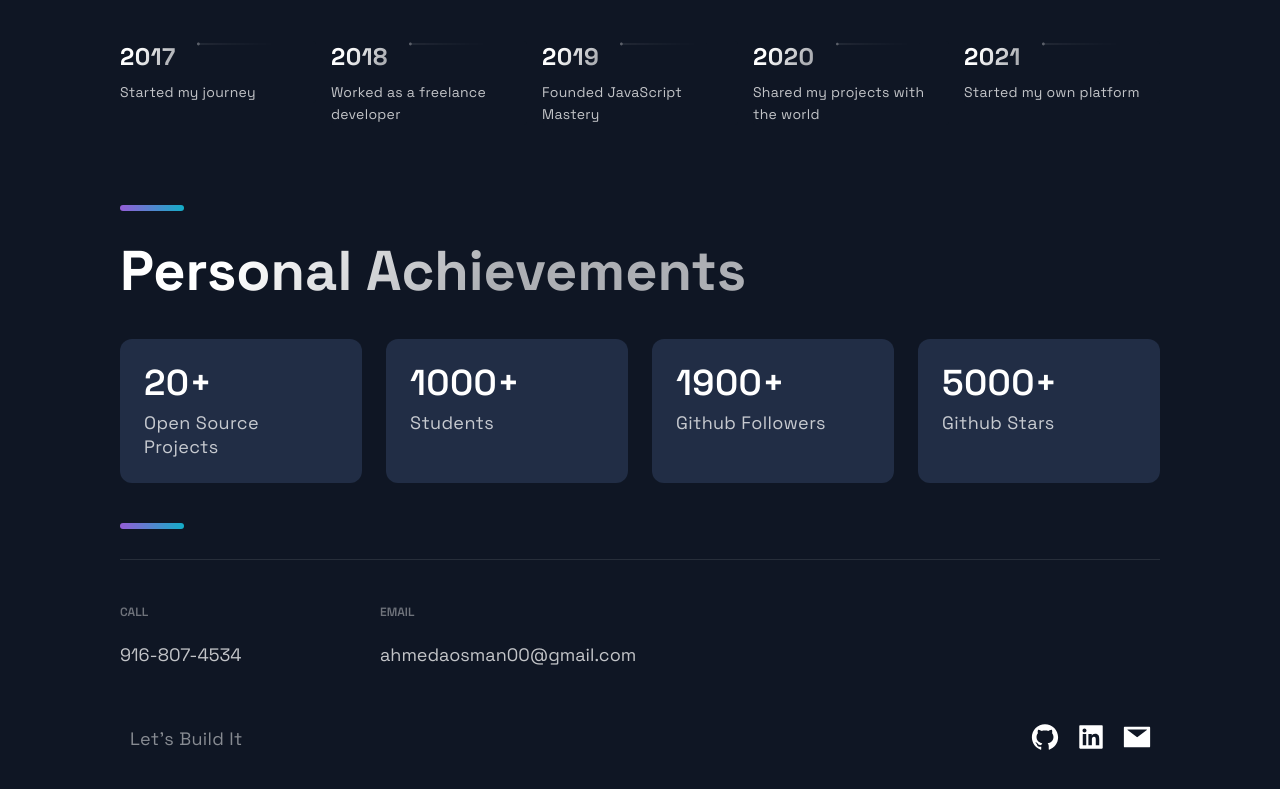
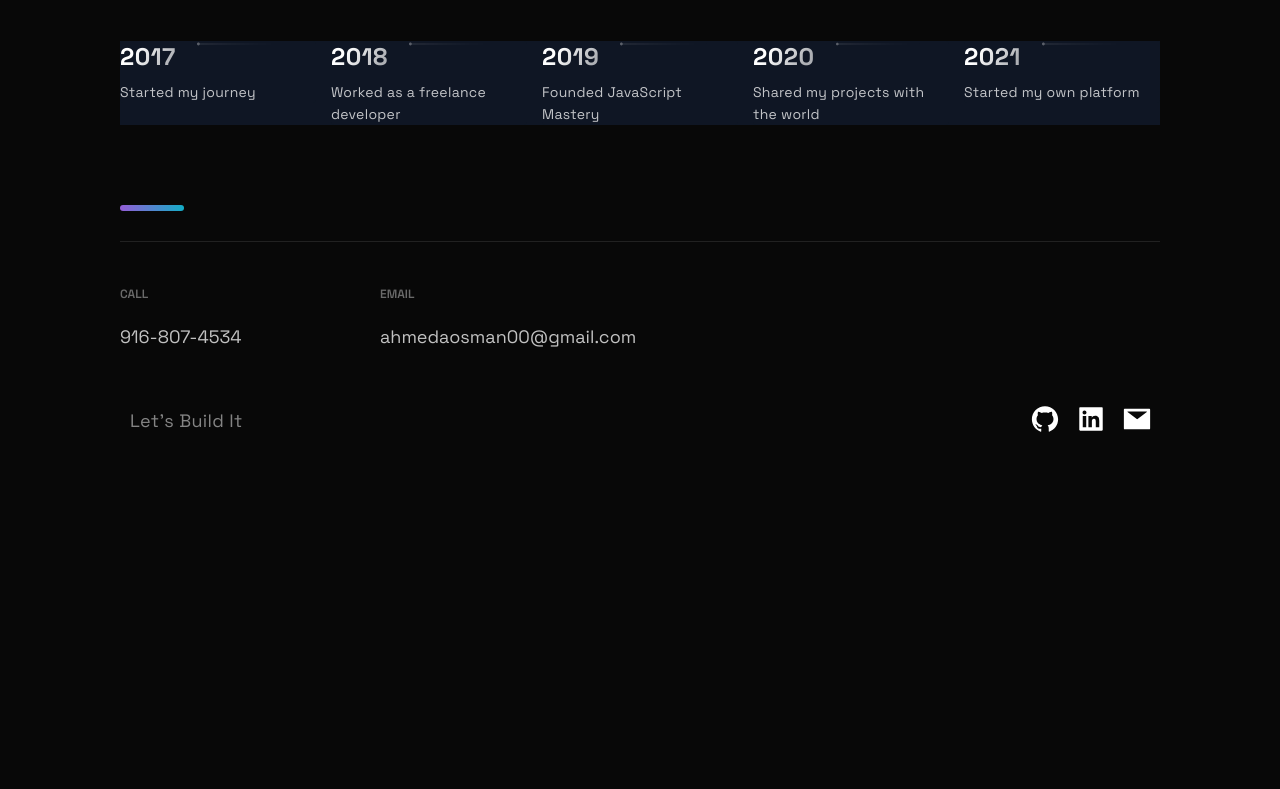
Before and after one commit to ahmedosmandev/Portfolio, a Next.js app: page / in a window 1280 px wide. Shown: the part 3259-4048 px from the top of the page. After the commit the page ends 3756 px from the top, so only its background shows below. Built offline with nearby package versions, Linux system fonts and the light colour scheme.

Commit message:
minor cleanups

```diff
--- a/src/components/Acomplishments/Acomplishments.js
+++ /dev/null
@@ -1,28 +0,0 @@
-import React from 'react';
-
-import { Section, SectionDivider, SectionTitle } from '../../styles/GlobalComponents';
-import { Box, Boxes, BoxNum, BoxText } from './AcomplishmentsStyles';
-
-const data = [
-  { number: 20, text: 'Open Source Projects'},
-  { number: 1000, text: 'Students', },
-  { number: 1900, text: 'Github Followers', },
-  { number: 5000, text: 'Github Stars', }
-];
-
-const Acomplishments = () => (
-  <Section>
-    <SectionTitle>Personal Achievements</SectionTitle>
-    <Boxes>
-      {data.map((card, index) => (
-        <Box key={index}>
-          <BoxNum>{`${card.number}+`}</BoxNum>
-          <BoxText>{card.text}</BoxText>
-        </Box>
-      ))}
-    </Boxes>
-    <SectionDivider/>
-  </Section>
-);
-
-export default Acomplishments;
--- a/src/components/Acomplishments/AcomplishmentsStyles.js
+++ /dev/null
@@ -1,134 +0,0 @@
-import styled from "styled-components"
-
-export const Boxes = styled.div`
-  width: 100%;
-  display: grid;
-  grid-template-columns: repeat(4, 1fr);
-  gap: 24px;
-  margin: 24px 0 40px;
-
-  @media ${props => props.theme.breakpoints.md}{
-    gap: 16px;
-    margin: 20px 0 32px;
-    grid-template-columns: repeat(auto-fit, minmax(140px, 1fr));
-  }
-
-  @media ${props => props.theme.breakpoints.sm}{
-    display: grid;
-    grid-template-columns: repeat(2, 1fr);
-    gap: 10px;
-    max-width: 500px;
-    margin: 24px auto;
-  }
-`
-
-export const Box = styled.div`
-  background: #212D45;
-  border-radius: 12px;
-  height: 144px;
-  padding: 24px;
-  @media ${props => props.theme.breakpoints.lg} {
-    height: 210px;
-
-  }
-
-  @media ${props => props.theme.breakpoints.md} {
-    height: 135px;
-    padding: 16px;
-  }
-
-  @media ${props => props.theme.breakpoints.sm} {
-    height: 110px;
-    padding: 12px;
-
-    &:nth-child(2n){
-      grid-row:2;
-    }
-  }
-`
-export const BoxNum = styled.h5`
-  font-style: normal;
-  font-weight: 600;
-  font-size: 36px;
-  line-height: 40px;
-  letter-spacing: 0.01em;
-  color: #FFFFFF;
-  margin-bottom: 8px;
-
-  @media ${props => props.theme.breakpoints.md} {
-    font-size: 28px;
-    line-height: 32px;
-  }
-  @media ${props => props.theme.breakpoints.sm} {
-    font-size: 24px;
-    line-height: 26px;
-}
-`
-
-export const BoxText = styled.p`
-  font-style: normal;
-  font-weight: normal;
-  font-size: 18px;
-  line-height: 24px;
-  letter-spacing: 0.02em;
-  color: rgba(255, 255, 255, 0.75);
-
-  @media ${props => props.theme.breakpoints.md}{
-    font-size: 16px;
-    line-height: 20px;
-  };
-
-  @media ${props => props.theme.breakpoints.sm} {
-    font-size: 10px;
-    line-height: 14px;
-  }
-`
-
-export const Join = styled.div`
-  display: flex;
-  max-width: 1040px;
-  justify-content: center;
-  align-items: center;
-  padding-bottom: 80px;
-
-  @media ${props => props.theme.breakpoints.md}{
-    display: flex;
-    justify-content: center;
-    padding-bottom: 64px;
-  }
-
-  @media ${props => props.theme.breakpoints.sm}{
-    display: flex;
-    flex-direction: column;
-    align-items: center;
-    padding-bottom: 32px;
-  }
-`
-
-export const JoinText = styled.h5`
-  display: flex;
-  font-size: 24px;
-  line-height: 40px;
-  letter-spacing: 0.02em;
-  color: rgba(255, 255, 255, 0.5);
-
-@media ${props => props.theme.breakpoints.md}{
-  line-height: 32px;
-  font-size: 20px;
-};
-
-@media ${props => props.theme.breakpoints.sm}{
-  font-size: 16px;
-  line-height: 24px;
-  margin: 0 0 16px;
-}
-`
-
-export const IconContainer = styled.div`
-  display: flex;
-
-  @media ${props => props.theme.breakpoints.sm}{
-    width: 160px;
-    justify-content: space-between;
-  }
-`
--- a/src/pages/index.js
+++ b/src/pages/index.js
@@ -1,11 +1,10 @@
-import Acomplishments from '../components/Acomplishments/Acomplishments';
-import BgAnimation from '../components/BackgrooundAnimation/BackgroundAnimation';
-import Hero from '../components/Hero/Hero';
-import Projects from '../components/Projects/Projects';
-import Technologies from '../components/Technologies/Technologies';
-import Timeline from '../components/TimeLine/TimeLine';
-import { Layout } from '../layout/Layout';
-import { Section } from '../styles/GlobalComponents';
+import BgAnimation from "../components/BackgrooundAnimation/BackgroundAnimation";
+import Hero from "../components/Hero/Hero";
+import Projects from "../components/Projects/Projects";
+import Technologies from "../components/Technologies/Technologies";
+import Timeline from "../components/TimeLine/TimeLine";
+import { Layout } from "../layout/Layout";
+import { Section } from "../styles/GlobalComponents";
 
 const Home = () => {
   return (
@@ -17,7 +16,6 @@
       <Projects />
       <Technologies />
       <Timeline />
-      <Acomplishments />
     </Layout>
   );
 };
--- a/src/themes/default.js
+++ b/src/themes/default.js
@@ -7,10 +7,10 @@
   // Colors for layout
   colors: {
     primary1: "hsl(204,23.8%,95.9%)",
-    background1: "#0F1624",
+    background1: "#080808",
     accent1: "hsl(34.9,98.6%,72.9%)",
     button: "hsl(205.1,100%,36.1%)",
-    background2: "hsl(232.7,27.3%,23.7%)",
+    background2: "#080808",
   },
   // Breakpoints for responsive design
   breakpoints: {
--- a/styles.css
+++ /dev/null
@@ -1,201 +0,0 @@
-* {
-  margin: 0;
-  padding: 0;
-  font-family: system-ui, -apple-system, BlinkMacSystemFont, "Segoe UI", Roboto,
-    Oxygen, Ubuntu, Cantarell, "Open Sans", "Helvetica Neue", sans-serif;
-  box-sizing: border-box;
-}
-
-body {
-  background: #080808;
-  color: #fff;
-}
-
-#header {
-  width: 100%;
-  height: 100vh;
-  background-image: url(assets/images/background.png);
-  background-size: cover;
-  background-position: center;
-}
-
-.container {
-  padding: 10px 10%;
-}
-
-nav {
-  display: flex;
-  align-items: center;
-  justify-content: space-between;
-  flex-wrap: wrap;
-}
-
-.logo {
-  width: 250px;
-}
-
-nav ul li {
-  display: inline-block;
-  list-style: none;
-  margin: 10px 20px;
-}
-
-nav ul li a {
-  color: #fff;
-  text-decoration: none;
-  font-size: 18px;
-  position: relative;
-}
-
-nav ul li a::after {
-  content: "";
-  width: 0;
-  height: 3px;
-  background: #ff004f;
-  position: absolute;
-  left: 0;
-  bottom: -6px;
-  transition: 0.5s;
-}
-
-nav ul li a:hover::after {
-  width: 100%;
-}
-
-.header-text{
-  margin-top: 20%;
-  font-size: 30px;
-}
-
-.header-text h1 {
-  font-size: 60px;
-  margin-top: 20px;
-}
-
-.header-text h1 span {
-  color: #ff004f;
-}
-
-/* --------------------------about------------------------- */
-
-
-#about {
-  padding: 80px 5%;
-  color: #ababab;
-}
-
-.row {
-  display: flex;
-  justify-content: space-between;
-  flex-wrap: wrap;
-}
-
-.about-col-1 {
-  flex-basis: 35%;
-}
-
-.about-col-1 img {
-  width: 100%;
-  border-radius: 15px;
-}
-
-.about-col-2 {
-  flex-basis: 60%;
-}
-
-.sub-title {
-  font-size: 60px;
-  font-weight: 600;
-  color: #fff;
-}
-
-.tab-titles {
-  display: flex;
-  margin: 20px 0 40px;
-}
-
-.tab-links {
-  margin-right: 50px;
-  font-size: 18px;
-  font-weight: 500;
-  cursor: pointer;
-  position: relative;
-}
-
-.tab-links::after {
-  content: "";
-  width: 0;
-  height: 3px;
-  background: #ff004f;
-  position: absolute;
-  left: 0;
-  bottom: -8px;
-  transition: 0.5s;
-}
-
-.tab-links.active-link::after {
-  width: 50%;
-}
-
-.tab-contents ul li {
-  list-style: none;
-  margin: 10px 0;
-}
-
-.tab-contents ul li span {
-  color: #b54769;
-  font-size: 14px;
-}
-
-.tab-contents {
-  display: none;
-}
-
-.tab-contents.active-tab {
-  display: block;
-}
-
-/* --------------------------tech-stack------------------------- */
-#tech-stack{
-  padding: 30px 0;
-}
-
-.tech-stack-list{
-  display: grid;
-  grid-template-columns: repeat(auto-fit, minmax(250px,1fr));
-  grid-gap: 40px;
-  margin-top: 50px;
-}
-
-.tech-stack-list div{
-  background: #262626;
-  padding: 40px;
-  font-size: 13px;
-  font-weight: 300;
-  border-radius: 10px;
-  transition: background 0.5s, transform 0.5s;
-}
-
-.tech-stack-list div i{
-  font-size: 50px;
-  margin-bottom: 30px;
-}
-
-.tech-stack-list div h2{
-  font-size: 30px;
-  font-weight: 500;
-  margin-bottom: 15px
-}
-
-.tech-stack-list div a{
-  text-decoration: none;
-  color: #fff;
-  font-size: 12px;
-  margin-top: 20px;
-  display: inline-block;
-}
-
-.tech-stack-list div:hover{
-  background: #ff004f;
-  transform: translateY(-10px);
-}
```
Also changed, not shown: src/styles/globals.js (+7 -6 lines).
